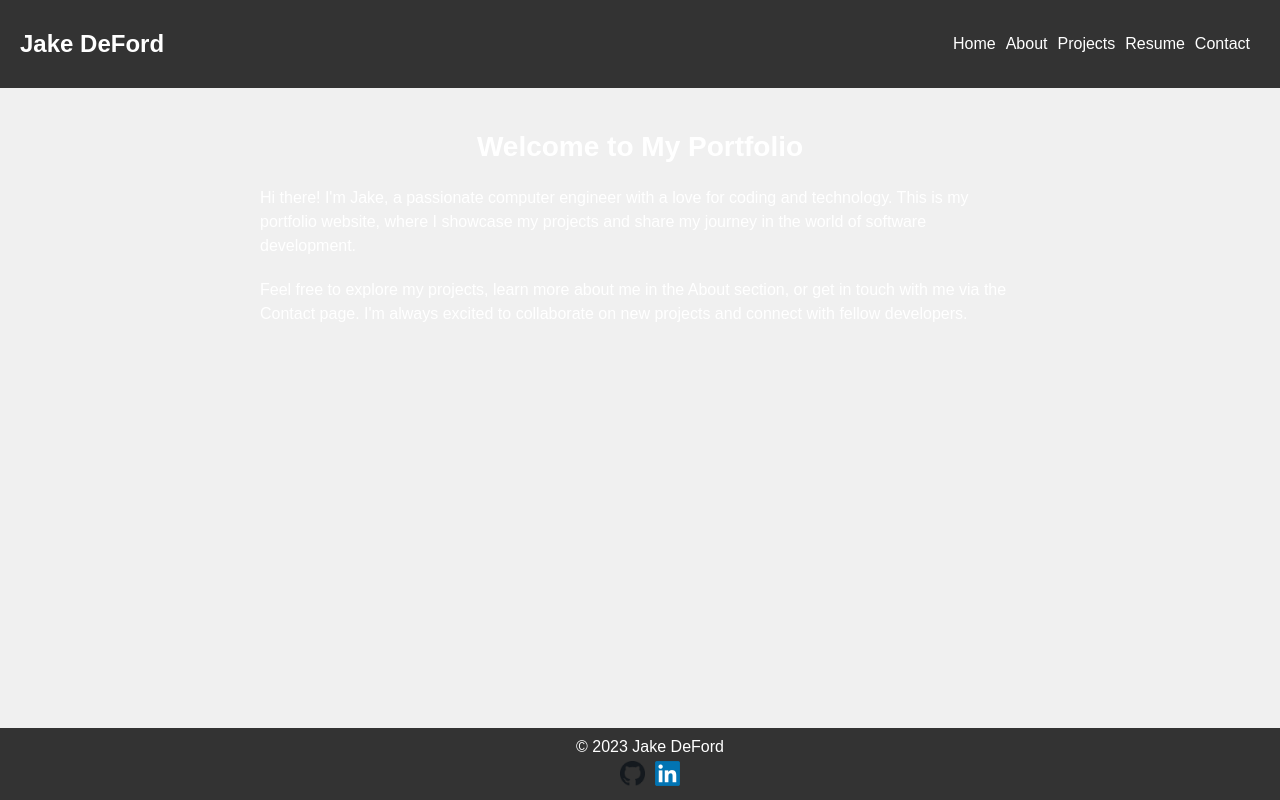
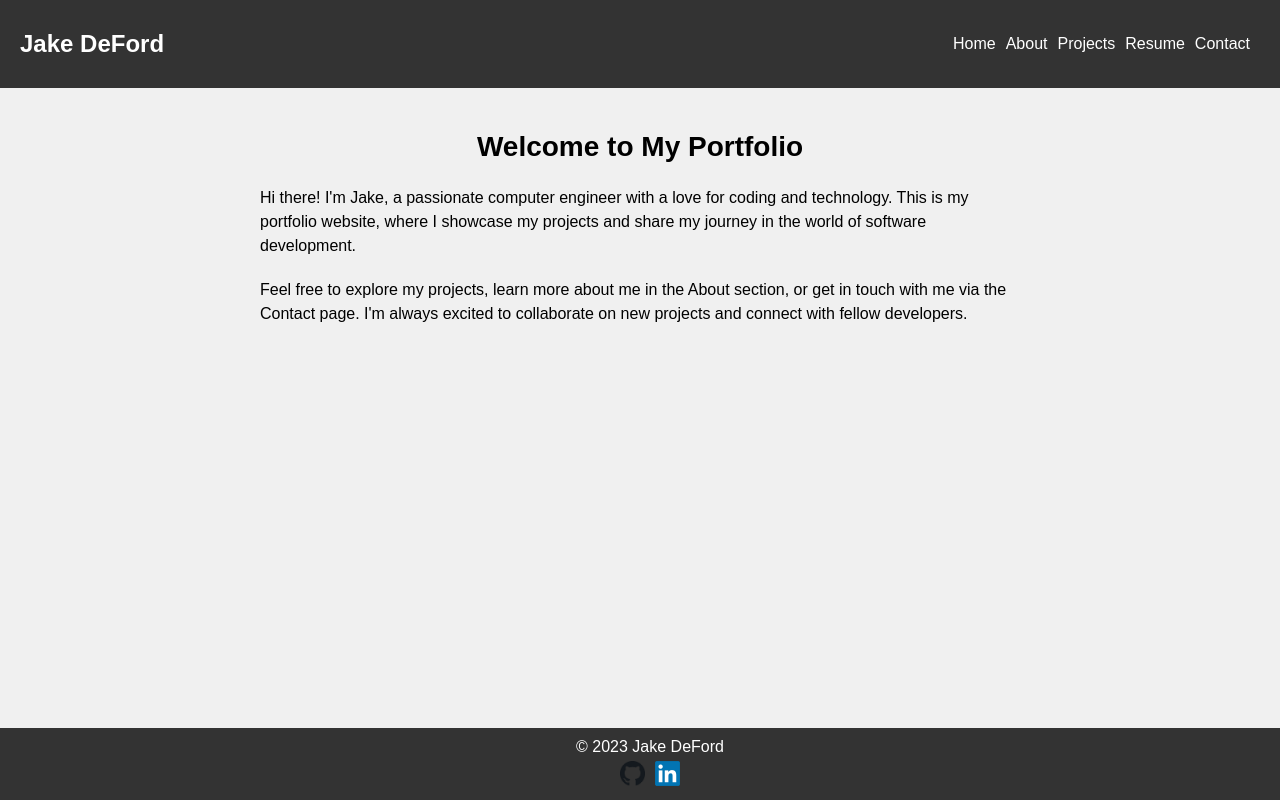
Before and after one commit to JakeDeFord/Website, a React (Create React App) app: page / in a window 1280 px wide. Built offline with nearby package versions, Linux system fonts and the light colour scheme.

Commit message:
Removed color from home container

```diff
--- a/src/components/home.css
+++ b/src/components/home.css
@@ -5,7 +5,7 @@
     padding: 20px;
     text-align: center;
     font-family: Arial, sans-serif;
-    color: #ffffff;
+    /* color: #ffffff; */
     /* Background color for the container */
     border-radius: 8px;
     /* Add rounded corners to the container */
@@ -13,7 +13,7 @@
 
 .home-container h2 {
     font-size: 28px;
-    color: #ffffff;
+    /* color: #ffffff; */
 }
 
 .home-container p {
```
